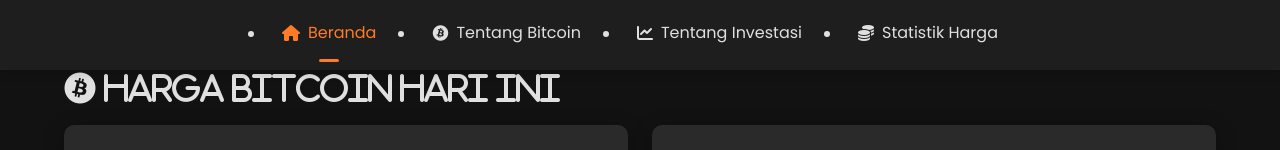
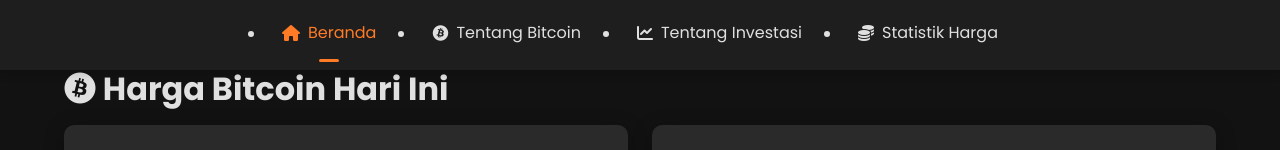
Before and after one commit to ZaCkiy/BTC-track, a plain HTML site: page index.html in a window 1280 px wide. Shown: the part 405-555 px from the top of the page. Drawn offline with nearby package versions, Linux system fonts and the light colour scheme; no server answers.

Commit message:
Update index.html

```diff
--- a/index.html
+++ b/index.html
@@ -30,7 +30,7 @@
     <!-- Main Content -->
     <main class="container">
         <section class="price-section">
-            <h2></i><i class="fab fa-bitcoin"> Harga Bitcoin Hari Ini</i></h2>
+            <h2><i class="fab fa-bitcoin"></i> Harga Bitcoin Hari Ini</h2>
             <div class="price-display">
                 <div class="price-box">
                     <h3>Harga Saat Ini</h3>
```
